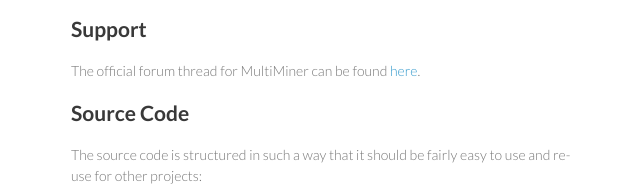
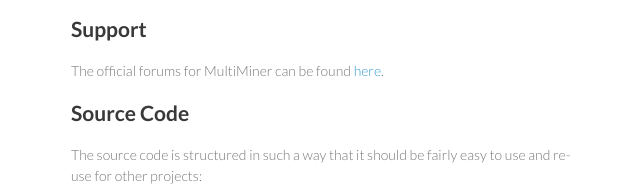
Before and after one commit to nwoolls/MultiMiner, a plain HTML site: page index.html in a window 1280 px wide. Shown: the part 6483-6669 px from the top of the page, 499-1139 px from the left. Drawn offline with Linux system fonts and the light colour scheme.

Commit message:
Reference new forums

```diff
--- a/index.html
+++ b/index.html
@@ -160,7 +160,7 @@
 </ol><h2>
 <a name="support" class="anchor" href="#support"><span class="octicon octicon-link"></span></a>Support</h2>
 
-<p>The official forum thread for MultiMiner can be found <a href="http://thread.multiminerapp.com">here</a>.</p>
+<p>The official forums for MultiMiner can be found <a href="http://talk.multiminerapp.com">here</a>.</p>
 
 <h2>
 <a name="source-code" class="anchor" href="#source-code"><span class="octicon octicon-link"></span></a>Source Code</h2>
```
